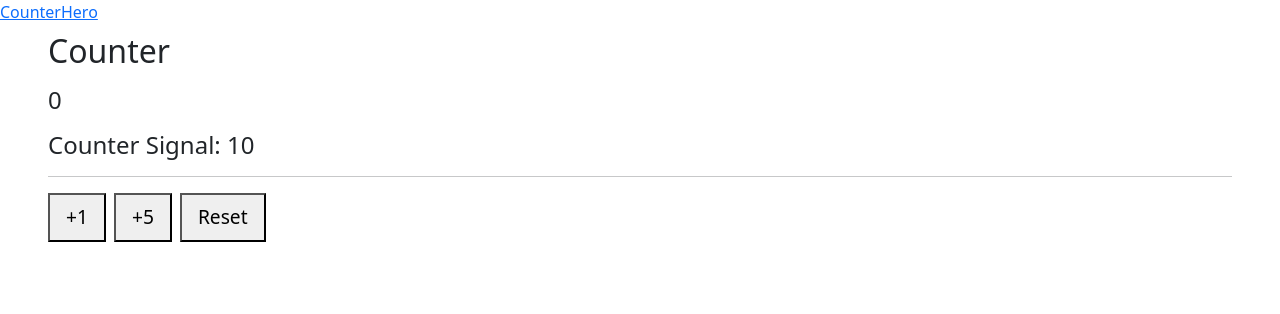
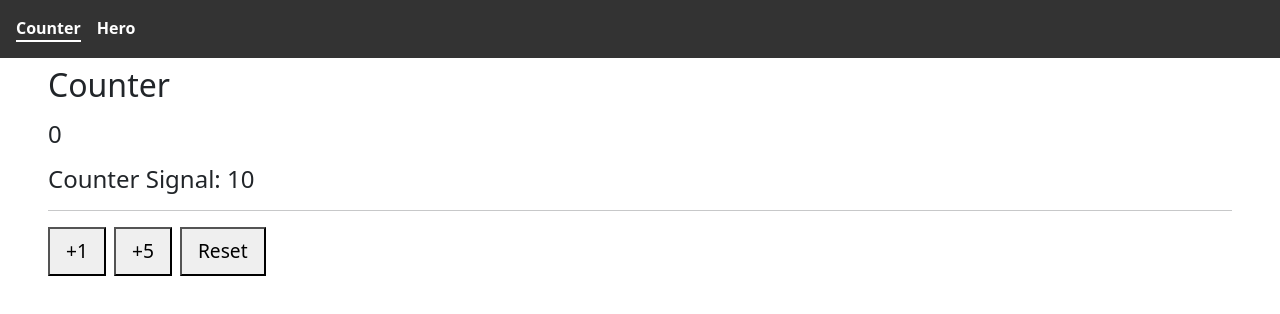
Before and after one commit to CamiloPaez7744/LearningAngular, an Angular app in the folder 02-bases/: page / in a window 1280 px wide. Shown: the top 314 px of the page. Built offline with nearby package versions, Linux system fonts and the light colour scheme.

Commit message:
feat: enhance navbar component with active link support and improved styling

```diff
--- a/02-bases/src/app/components/shared/navbar/navbar.html
+++ b/02-bases/src/app/components/shared/navbar/navbar.html
@@ -1,4 +1,30 @@
+<style>
+  nav {
+    display: flex;
+    gap: 1rem;
+    background-color: #333;
+    padding: 1rem;
+  }
+
+  a {
+    color: white;
+    text-decoration: none;
+    font-weight: bold;
+  }
+
+  a:hover {
+    text-decoration: underline;
+    color: #ddd;
+  }
+
+  nav a.active {
+    border-bottom: 2px solid #fff;
+  }
+</style>
+
 <nav>
-  <a routerLink="/">Counter</a>
-  <a [routerLink]="['/hero']">Hero</a>
+  <a routerLink="/" routerLinkActive="active" [routerLinkActiveOptions]="{ exact: true }"
+    >Counter</a
+  >
+  <a [routerLink]="['/hero']" [routerLinkActive]="['active']">Hero</a>
 </nav>
--- a/02-bases/src/app/components/shared/navbar/navbar.ts
+++ b/02-bases/src/app/components/shared/navbar/navbar.ts
@@ -1,9 +1,9 @@
 import { Component } from '@angular/core';
-import { RouterLink } from '@angular/router';
+import { RouterLink, RouterLinkActive } from '@angular/router';
 
 @Component({
   selector: 'app-navbar',
-  imports: [RouterLink],
+  imports: [RouterLink, RouterLinkActive],
   templateUrl: './navbar.html',
   styleUrl: './navbar.css'
 })
```
